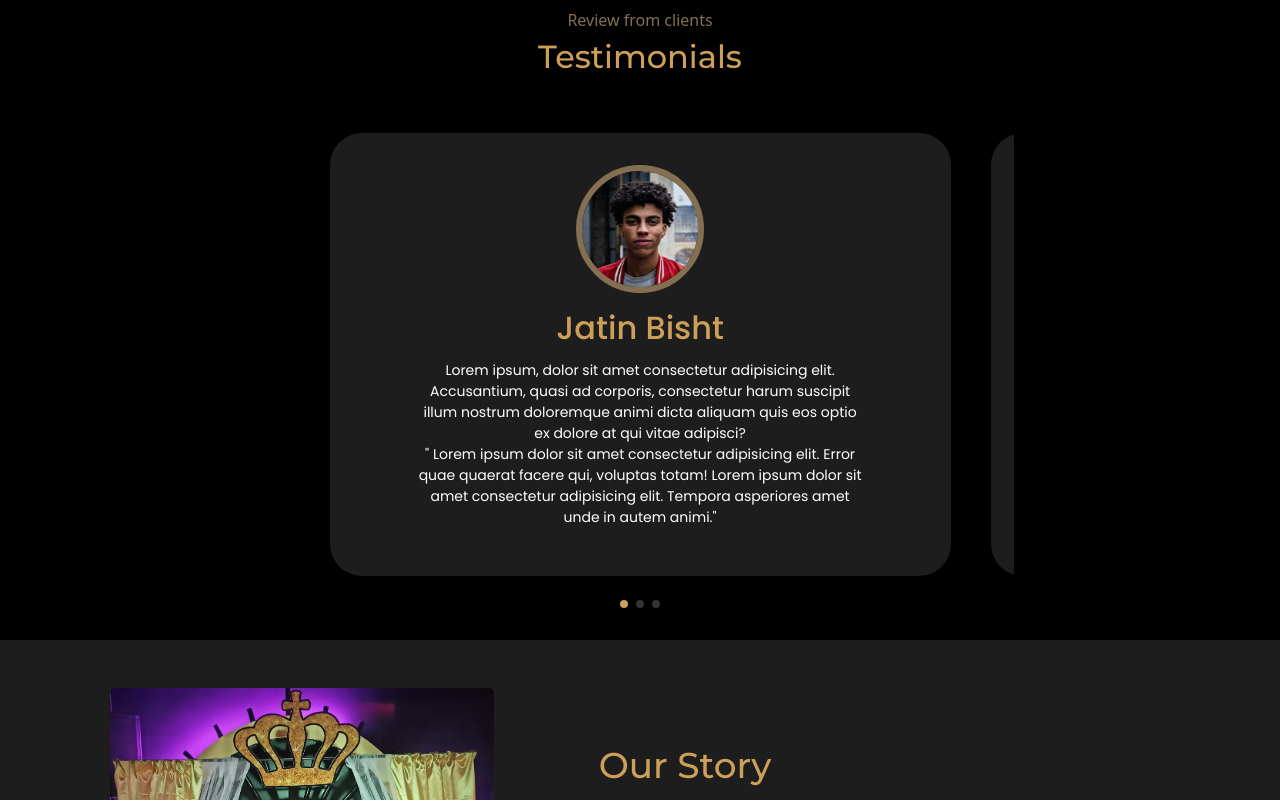
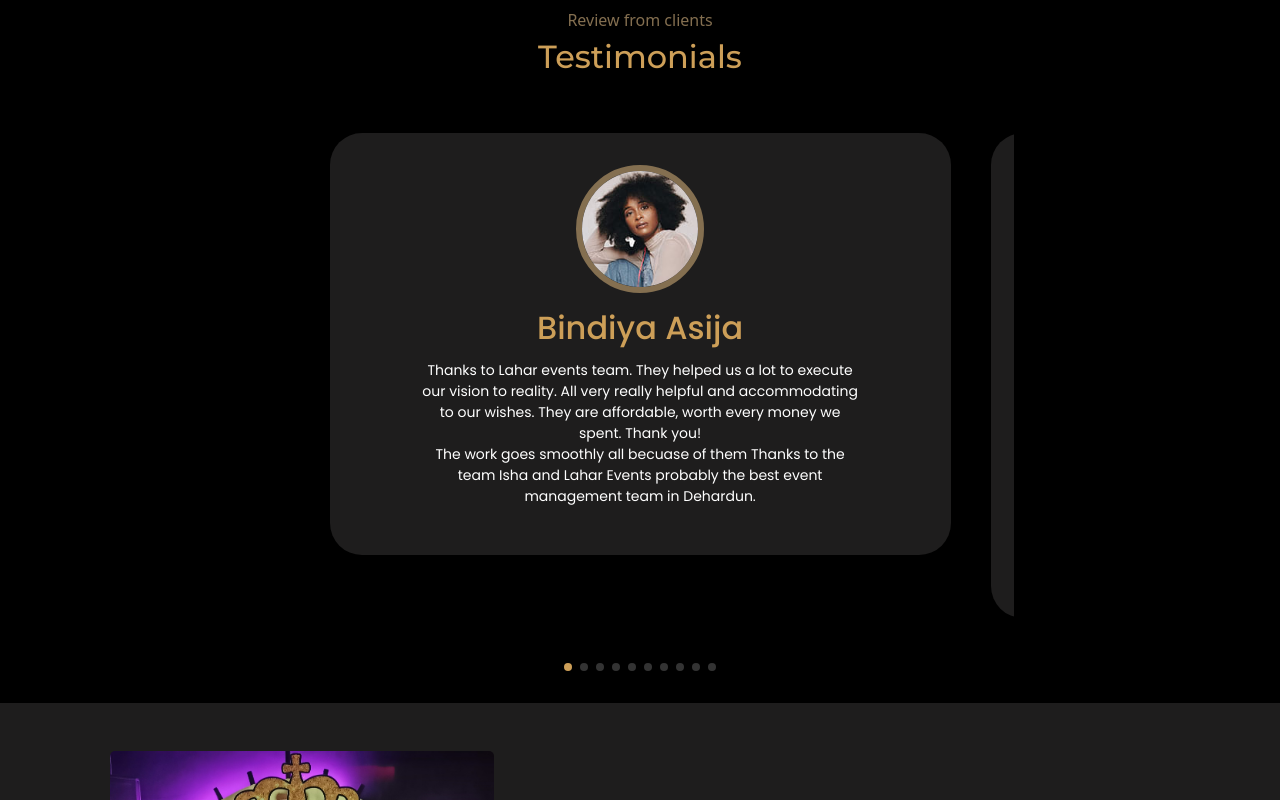
Before and after one commit to JatinBisht2308/Task1-Koders, a React (Create React App) app: page / in a window 1280 px wide. Shown: the part 2160-2960 px from the top of the page. Built offline with nearby package versions, Linux system fonts and the light colour scheme.

Commit message:
:fire: added the original reviews in the testimonial and map reviews using js array

```diff
--- a/src/components/Serve/Serve.css
+++ b/src/components/Serve/Serve.css
@@ -22,11 +22,13 @@
   color: #cd9f58;
   font-family: "Montserrat", sans-serif;
   font-size: 2.5vw;
+  margin-bottom: 4%;
 }
 .left-serve h4 {
   color: #cd9f58;
   font-family: "Poppins", sans-serif;
   font-size: 1.25vw;
+  margin-top: 2%;
 }
 .left-serve p {
   color: #ffffff;
--- a/src/components/Testimonial/Testimonial.jsx
+++ b/src/components/Testimonial/Testimonial.jsx
@@ -9,6 +9,89 @@ import { Swiper, SwiperSlide } from "swiper/react";
 import "swiper/css";
 import "swiper/css/pagination";
 import AVTR1 from "../../images/avatar3.jpg";
+import AVTR2 from "../../images/avatar1.jpg"
+
+// Review data array of the users starts here
+const review = [
+  {
+    avatar: AVTR2,
+    name: "Bindiya Asija",
+    reviewFirstHalf:
+      "Thanks to Lahar events team. They helped us a lot to execute our vision to reality. All very really helpful and accommodating to our wishes. They are affordable, worth every money we spent. Thank you!",
+    reviewSecondHalf:
+      " The work goes smoothly all becuase of them Thanks to the team Isha and Lahar Events probably the best event management team in Dehardun.",
+  },
+  {
+    avatar: AVTR1,
+    name: "Mohit Joshi",
+    reviewFirstHalf:
+      "So finally sharing my feeling and experience with Lahar Events,almost a month since the marriage. First and foremost sincere thanks to teamwork of Isha and Sajan for being there and taking care of everything, I can recall being so nervous about the prep",
+    reviewSecondHalf:
+      "work that would go into the actual setup for the marriage, but then from word of friend was able to reach out to Lahar Events. Isha was so easy to connect over phone and would give such beautiful decor ideas that I could start imagining the actual setup",
+  },
+  {
+    avatar: AVTR2,
+    name: "Tanya Singh",
+    reviewFirstHalf:
+      "Wokring with Lahar events is so smooth. They're efficient with their work, creative and budget friendly. I particularly asked them to customise my piece of design and they did it. Totally Recommend for event decorations in Dehradun!",
+    reviewSecondHalf: "",
+  },
+  {
+    avatar: AVTR2,
+    name: "Ankita Sachdeva",
+    reviewFirstHalf:
+      "It was perfect for me. I got the adorable decor as thought of and as discussed in single meeting. They are professional and creative in their work. Everyone loved the event and I am truly satisfied with their work. Kudos to the team ! 👍 Would definitely recommend them",
+    reviewSecondHalf: "",
+  },
+  {
+    avatar: AVTR2,
+    name: "Priyanka Rauthan",
+    reviewFirstHalf:
+      "Yesterday was a special day in our life as it was our baby's first Birthday, which Isha made even more enjoyable and perfect. Specially to mention that She made the guests to have fun and entertained with her amazing anchoring skills. Thank you Isha for organising everything so beautifully..",
+    reviewSecondHalf:
+      " ** P.S - Don’t think twice and go ahead with Lahar Events. You won’t regret it",
+  },
+  {
+    avatar: AVTR2,
+    name: "Nikita Jain",
+    reviewFirstHalf:
+      "I don't know how & from where to begin with, you and your team have made our day more memorable by showing your creativity & hardwork in decorating the venue more beautifully then we wanted & expected.I could say, everyone present in the event were appreciating your work and wanted to know about you & the team. ",
+    reviewSecondHalf:
+      "Glad that our path crossed & I got an opportunity to experience your magical work. I really want to appreciate you & the team for converting my imagination to reality, you are one gem of a person. Thank you once again and keep giving the same experience to everyone.",
+  },
+  {
+    avatar: AVTR2,
+    name: "Disha Gupta",
+    reviewFirstHalf:
+      "I had a baby shower function at my home and these guys have make it a success with all the hard work they have put in for decoration stuff. I am glad that I have chosen them to the baby shower memorable for me.. I would highly recommend them if anyone want to use there services they are reliable, responsive and suggest options that have value of money..",
+    reviewSecondHalf: "",
+  },
+  {
+    avatar: AVTR1,
+    name: "Manoj Saklani",
+    reviewFirstHalf:
+      "Celebrations are very important part in our life, specially when it comes to marriages where you need to organise, plan and then execute well,  and “Lahar Events” are best in doing this.  I had my sister’s marriage in this November and was unable to help my parents as I live in Sydney.",
+    reviewSecondHalf:
+      " It was tough for me to organise the event. So I just googled up and came across Lahar events. I called them up and discussed about organising the event and they were ready. I highly recommend “Lahar Events” to everyone out there to experience their wonderful service.",
+  },
+  {
+    avatar: AVTR2,
+    name: "Nilisha Thomas",
+    reviewFirstHalf:
+      "A big thank you to Lahar events for making my dream decoration come true for my sons first birthday.Isha and Sajan are the best people you can find in Dehradun for any events.As it was my sons first birthday ,i had a very detailed and precise requirements for each and every little thing.The theme which was on my mind had to be executed perfectly.",
+    reviewSecondHalf:
+      ", the theme of my sons birthday.Patience is one key factor when organising an event.Thank you Isha and Sajan for creating a memorable atmosphere that we are going to cherish all our life.",
+  },
+  {
+    avatar: AVTR2,
+    name: "Surbhi Agarwal",
+    reviewFirstHalf:
+      "I had a suprise planned for my Friend. It was completely according to my requirements and in my budget. She gave her best attempts to make it very beautiful❤ Though I was not present at the location yet she managed it by herself making it Adorable. Thank you and All the best!",
+    reviewSecondHalf: "",
+  },
+];
+// Review data array of the users ends here
+
 function Testimonial() {
   return (
     <section className="Testimonial">
@@ -23,60 +106,25 @@ function Testimonial() {
         slidesPerView={1}
         pagination={{ clickable: true }}
       >
-        <SwiperSlide className="testimonial">
-          <div className="client__avatar">
-            <img src={AVTR1} alt="" />
-          </div>
-          <h2 className="client__name">Jatin Bisht</h2>
-          <small className="client__review">
-            Lorem ipsum, dolor sit amet consectetur adipisicing elit.
-            Accusantium, quasi ad corporis, consectetur harum suscipit illum
-            nostrum doloremque animi dicta aliquam quis eos optio ex dolore at
-            qui vitae adipisci?
-            <p classname="hide_testi">
-              " Lorem ipsum dolor sit amet consectetur adipisicing elit. Error
-              quae quaerat facere qui, voluptas totam! Lorem ipsum dolor sit
-              amet consectetur adipisicing elit. Tempora asperiores amet unde in
-              autem animi."
-            </p>
-          </small>
-        </SwiperSlide>
-        <SwiperSlide className="testimonial">
-          <div className="client__avatar">
-            <img src={AVTR1} alt="" />
-          </div>
-          <h2 className="client__name">Jatin Bisht</h2>
-          <small className="client__review">
-            Lorem ipsum, dolor sit amet consectetur adipisicing elit.
-            Accusantium, quasi ad corporis, consectetur harum suscipit illum
-            nostrum doloremque animi dicta aliquam quis eos optio ex dolore at
-            qui vitae adipisci?
-            <p classname="hide_testi">
-              " Lorem ipsum dolor sit amet consectetur adipisicing elit. Error
-              quae quaerat facere qui, voluptas totam! Lorem ipsum dolor sit
-              amet consectetur adipisicing elit. Tempora asperiores amet unde in
-              autem animi "
-            </p>
-          </small>
-        </SwiperSlide>
-        <SwiperSlide className="testimonial">
-          <div className="client__avatar">
-            <img src={AVTR1} alt="" />
-          </div>
-          <h2 className="client__name">Jatin Bisht</h2>
-          <small className="client__review">
-            Lorem ipsum, dolor sit amet consectetur adipisicing elit.
-            Accusantium, quasi ad corporis, consectetur harum suscipit illum
-            nostrum doloremque animi dicta aliquam quis eos optio ex dolore at
-            qui vitae adipisci?
-            <p classname="hide_testi">
-              " Lorem ipsum dolor sit amet consectetur adipisicing elit. Error
-              quae quaerat facere qui, voluptas totam! Lorem ipsum dolor sit
-              amet consectetur adipisicing elit. Tempora asperiores amet unde in
-              autem animi ".
-            </p>
-          </small>
-        </SwiperSlide>
+        {review.map(
+          (
+            { avatar, name, reviewFirstHalf, reviewSecondHalf },
+            laharReview
+          ) => {
+            return (
+              <SwiperSlide className="testimonial">
+                <div key={laharReview} className="client__avatar">
+                  <img src={avatar} alt="Reviewer image" />
+                </div>
+                <h2 className="client__name">{name}</h2>
+                <small className="client__review">
+                  {reviewFirstHalf}
+                  <p classname="hide_testi">{reviewSecondHalf}</p>
+                </small>
+              </SwiperSlide>
+            );
+          }
+        )}
       </Swiper>
     </section>
   );
```
Also changed, not shown: src/images/avatar1.jpg (added).
